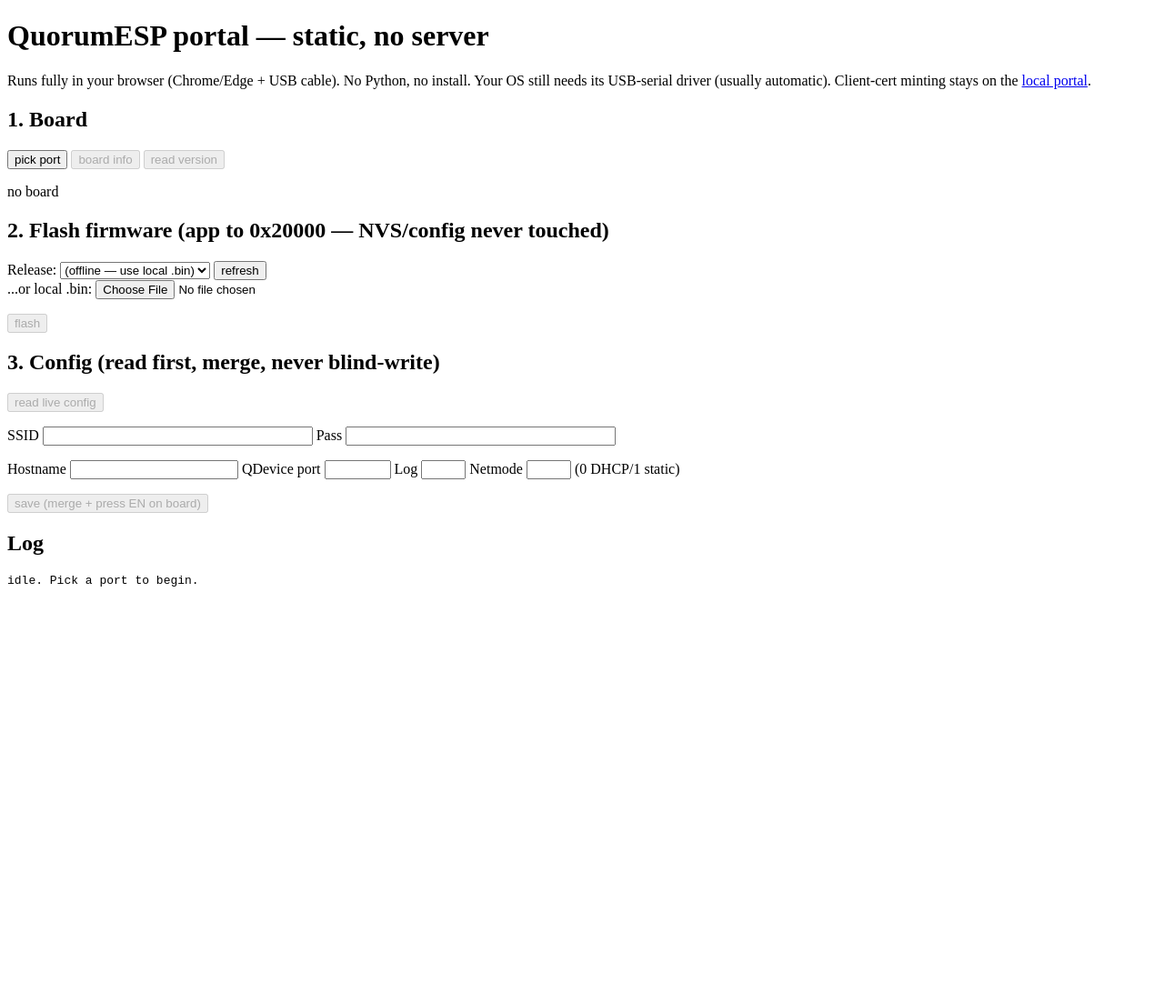
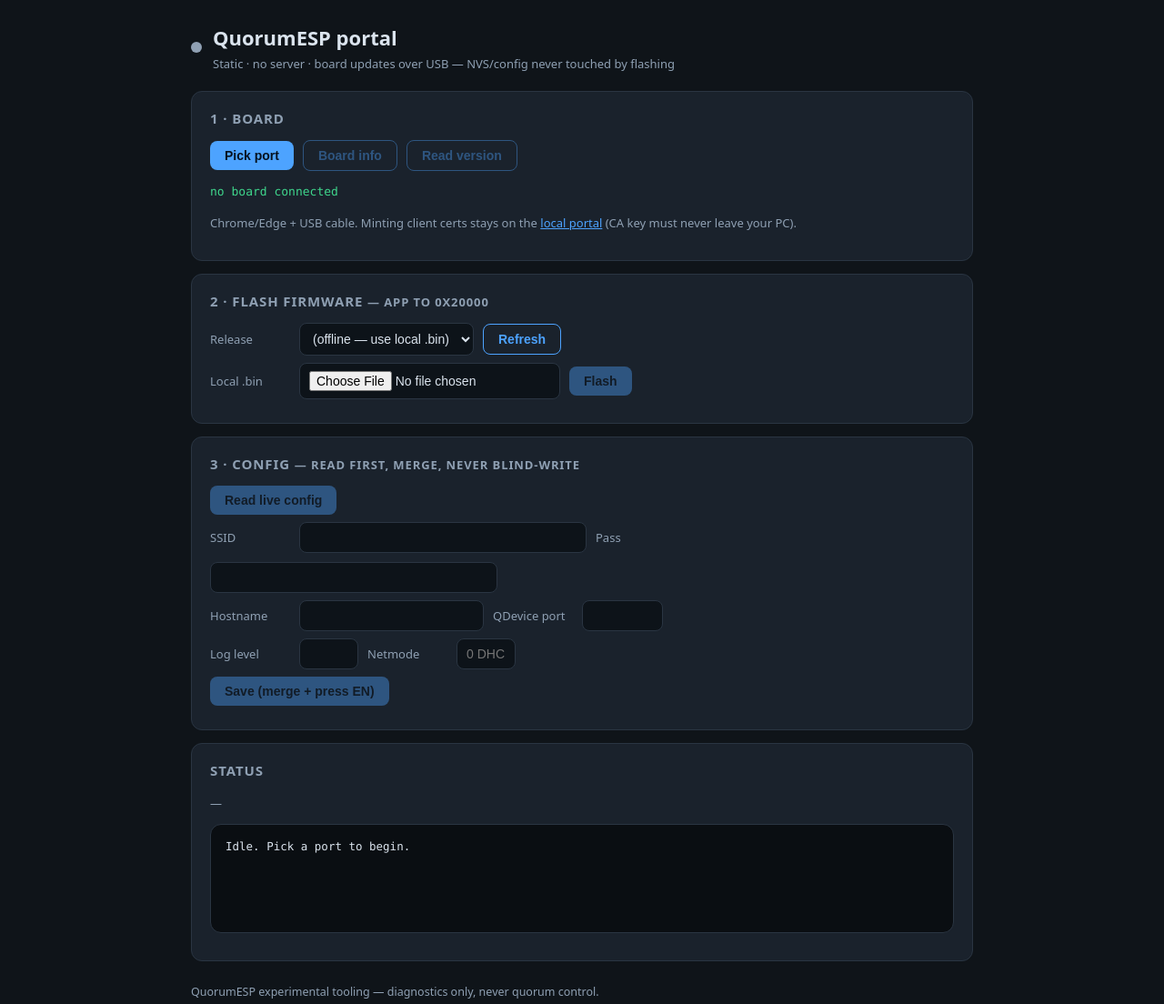
Before and after one commit to ZkIsHere/QuorumESP, a website: page host/portal-static/index.html in a window 1280 px wide. Shown: the whole page at 91% size. Before the commit the page ends 800 px from the top, so only its background shows below. Drawn offline with Linux system fonts and the light colour scheme; no server answers.

Commit message:
ui: rewrite static portal (dark cards, status dot, matching hooks)

```diff
--- a/host/portal-static/index.html
+++ b/host/portal-static/index.html
@@ -1,39 +1,115 @@
 <!DOCTYPE html>
 <html lang="en">
-<head><meta charset="utf-8">
+<head>
+<meta charset="utf-8">
 <meta name="viewport" content="width=device-width,initial-scale=1">
-<title>QuorumESP portal (static)</title></head>
+<title>QuorumESP portal</title>
+<style>
+  :root{
+    --bg:#0f1419; --card:#1a222c; --line:#2a3542; --txt:#dbe4ee;
+    --dim:#8fa0b3; --acc:#4da3ff; --ok:#3fd68c; --warn:#ffb224; --err:#ff6b6b;
+    --mono:ui-monospace,SFMono-Regular,Menlo,Consolas,monospace;
+  }
+  *{box-sizing:border-box}
+  body{background:var(--bg);color:var(--txt);font:15px/1.55 system-ui,sans-serif;
+    margin:0;padding:24px 16px 64px}
+  .wrap{max-width:860px;margin:0 auto}
+  header{display:flex;align-items:center;gap:12px;margin-bottom:20px}
+  .dot{width:12px;height:12px;border-radius:50%;background:var(--dim);flex:none}
+  .dot.on{background:var(--ok);box-shadow:0 0 8px var(--ok)}
+  h1{font-size:22px;margin:0}
+  .sub{color:var(--dim);font-size:13px;margin:2px 0 0}
+  .card{background:var(--card);border:1px solid var(--line);border-radius:12px;
+    padding:18px 20px;margin:14px 0}
+  .card h2{font-size:15px;margin:0 0 12px;text-transform:uppercase;
+    letter-spacing:.06em;color:var(--dim)}
+  .row{display:flex;flex-wrap:wrap;gap:10px;align-items:center;margin:8px 0}
+  label{color:var(--dim);font-size:13px;min-width:88px}
+  input,select{background:#0d1319;color:var(--txt);border:1px solid var(--line);
+    border-radius:8px;padding:8px 10px;font-size:14px;max-width:100%}
+  input:focus,select:focus{outline:none;border-color:var(--acc)}
+  button{background:var(--acc);color:#06121f;border:0;border-radius:8px;
+    padding:8px 16px;font-size:14px;font-weight:600;cursor:pointer}
+  button:disabled{opacity:.4;cursor:default}
+  button.ghost{background:transparent;color:var(--acc);border:1px solid var(--acc)}
+  #board{font-family:var(--mono);font-size:13px;color:var(--ok)}
+  #cfgmsg{font-size:13px;color:var(--warn)}
+  #log{background:#0a0e12;border:1px solid var(--line);border-radius:12px;
+    padding:14px 16px;font-family:var(--mono);font-size:12.5px;white-space:pre-wrap;
+    min-height:120px;max-height:380px;overflow:auto}
+  .note{font-size:13px;color:var(--dim)}
+  a{color:var(--acc)}
+  footer{color:var(--dim);font-size:12.5px;margin-top:24px}
+</style>
+</head>
 <body>
-<h1>QuorumESP portal — static, no server</h1>
-<p>Runs fully in your browser (Chrome/Edge + USB cable). No Python, no
-install. Your OS still needs its USB-serial driver (usually automatic).
-Client-cert minting stays on the <a href="https://github.com/ZkIsHere/QuorumESP/tree/main/host/portal">local portal</a>.</p>
+<div class="wrap">
+  <header>
+    <span class="dot" id="dot"></span>
+    <div>
+      <h1>QuorumESP portal</h1>
+      <p class="sub">Static · no server · board updates over USB — NVS/config never touched by flashing</p>
+    </div>
+  </header>
 
-<h2>1. Board</h2>
-<p><button id="bPort">pick port</button>
-<button id="bInfo" disabled>board info</button>
-<button id="bVer" disabled>read version</button></p>
-<p id="board">no board</p>
+  <div class="card">
+    <h2>1 · Board</h2>
+    <div class="row">
+      <button id="bPort">Pick port</button>
+      <button id="bInfo" class="ghost" disabled>Board info</button>
+      <button id="bVer" class="ghost" disabled>Read version</button>
+    </div>
+    <p id="board">no board connected</p>
+    <p class="note">Chrome/Edge + USB cable. Minting client certs stays on the
+      <a href="https://github.com/ZkIsHere/QuorumESP/tree/main/host/portal">local portal</a>
+      (CA key must never leave your PC).</p>
+  </div>
 
-<h2>2. Flash firmware (app to 0x20000 — NVS/config never touched)</h2>
-<p>Release: <select id="rel"><option value="">(loading...)</option></select>
-<button id="bRel">refresh</button><br>
-...or local .bin: <input type="file" id="locbin" accept=".bin"></p>
-<p><button id="bFlash" disabled>flash</button></p>
+  <div class="card">
+    <h2>2 · Flash firmware <span class="note">— app to 0x20000</span></h2>
+    <div class="row">
+      <label for="rel">Release</label>
+      <select id="rel"><option value="">(loading...)</option></select>
+      <button id="bRel" class="ghost">Refresh</button>
+    </div>
+    <div class="row">
+      <label for="locbin">Local .bin</label>
+      <input type="file" id="locbin" accept=".bin">
+      <button id="bFlash" disabled>Flash</button>
+    </div>
+  </div>
 
-<h2>3. Config (read first, merge, never blind-write)</h2>
-<p><button id="bCfg" disabled>read live config</button></p>
-<p>SSID <input id="f_ssid" size="34"> Pass <input id="f_pass" type="password" size="34"></p>
-<p>Hostname <input id="f_host" size="20"> QDevice port <input id="f_qdport" size="6">
-Log <input id="f_logl" size="3"> Netmode <input id="f_net" size="3"> (0 DHCP/1 static)</p>
-<p><button id="bSave" disabled>save (merge + press EN on board)</button>
-<span id="cfgmsg"></span></p>
+  <div class="card">
+    <h2>3 · Config <span class="note">— read first, merge, never blind-write</span></h2>
+    <div class="row"><button id="bCfg" disabled>Read live config</button><span id="cfgmsg"></span></div>
+    <div class="row"><label for="f_ssid">SSID</label><input id="f_ssid" size="34">
+      <label for="f_pass">Pass</label><input id="f_pass" type="password" size="34"></div>
+    <div class="row"><label for="f_host">Hostname</label><input id="f_host" size="20">
+      <label for="f_qdport">QDevice port</label><input id="f_qdport" size="6"></div>
+    <div class="row"><label for="f_logl">Log level</label><input id="f_logl" size="3">
+      <label for="f_net">Netmode</label><input id="f_net" size="3" placeholder="0 DHCP / 1 static"></div>
+    <div class="row"><button id="bSave" disabled>Save (merge + press EN)</button></div>
+  </div>
 
-<h2>Log</h2>
-<pre id="log">idle. Pick a port to begin.</pre>
+  <div class="card">
+    <h2>Status</h2>
+    <p id="ver" class="note">—</p>
+    <pre id="log">Idle. Pick a port to begin.</pre>
+  </div>
+
+  <footer>QuorumESP experimental tooling — diagnostics only, never quorum control.</footer>
+</div>
 
 <script src="https://unpkg.com/esptool-js/bundle.js"></script>
 <script src="./nvs.js"></script>
 <script src="./app.js"></script>
+<script>
+  // Green dot once a board answers.
+  const _dot = document.getElementById('dot');
+  setInterval(() => {
+    const t = document.getElementById('board').textContent || '';
+    _dot.className = 'dot' + ((/ESP32|version|qesp/i.test(t)) ? ' on' : '');
+  }, 1500);
+</script>
 </body>
 </html>
```
